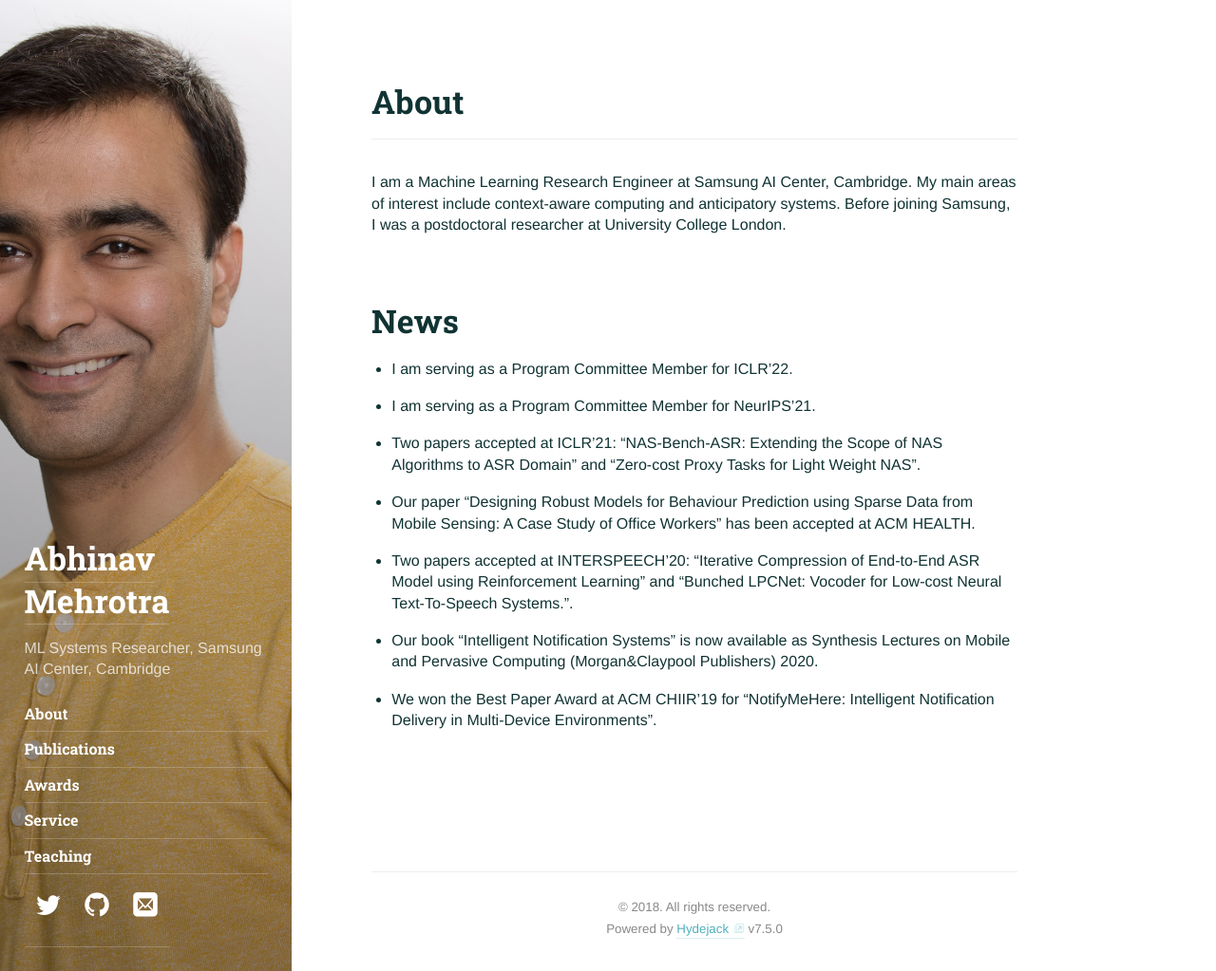
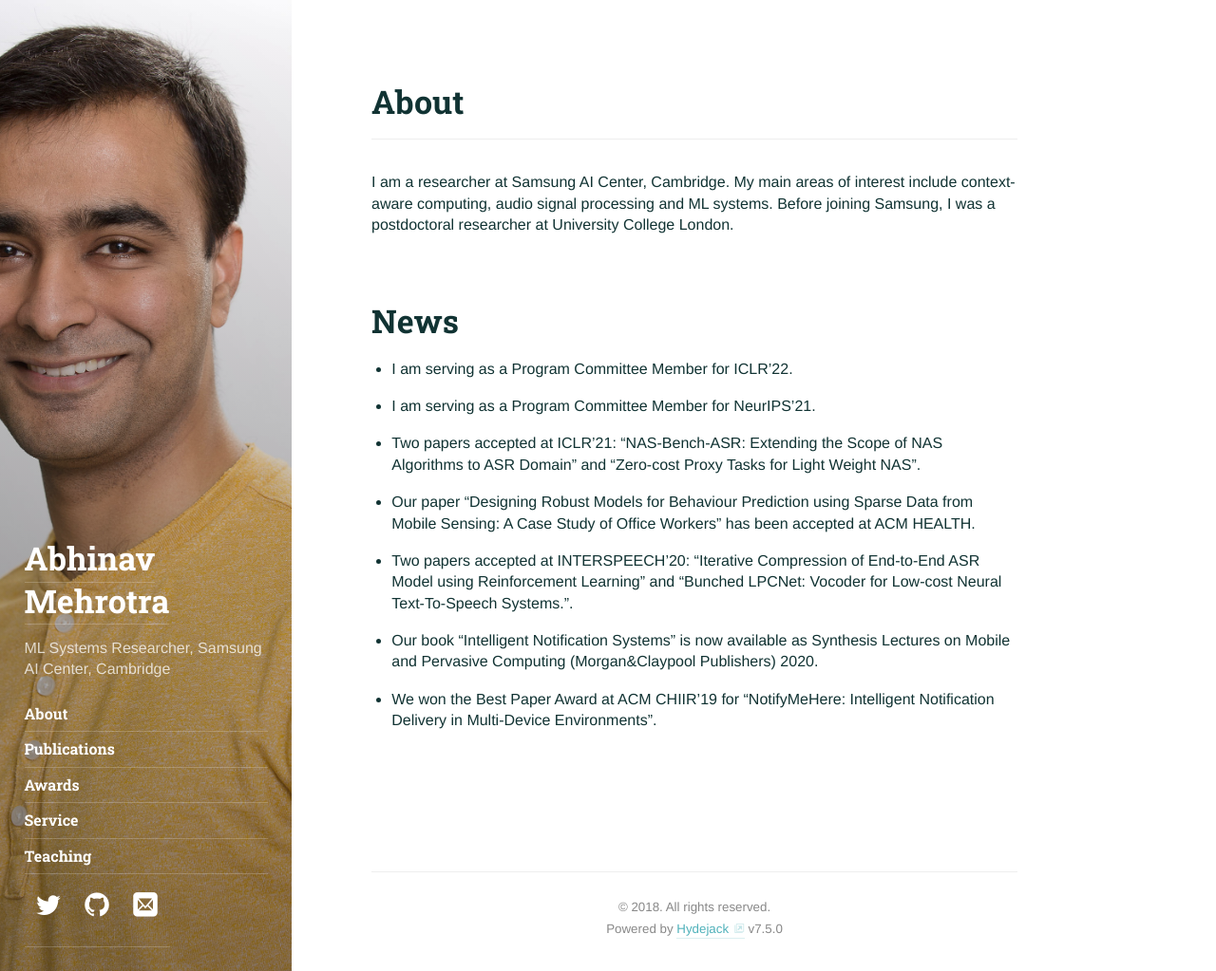
Before and after one commit to AbhinavMehrotra/AbhinavMehrotra.github.io, a Jekyll site: the page built from index.md, in a window 1280 px wide and 1023 px high. Shown: the whole window at 95% size. Built offline with Jekyll 4.4.1, drawn with Linux system fonts in a browser that asks for light colours; some web fonts are replaced.

Commit message:
Update authors.yml

```diff
--- a/_data/authors.yml
+++ b/_data/authors.yml
@@ -8,7 +8,7 @@ author1:
   # Used at the bottom of each page and at the top of the `about` layout
   # Markdown enabled, can use multiple paragraphs (enabled by `|`)
   about:             |
-    I am a Machine Learning Research Engineer at Samsung AI Center, Cambridge. My main areas of interest include context-aware computing and anticipatory systems. Before joining Samsung, I was a postdoctoral researcher at University College London.
+    I am a researcher at Samsung AI Center, Cambridge. My main areas of interest include context-aware computing, audio signal processing and ML systems. Before joining Samsung, I was a postdoctoral researcher at University College London.
 
 
   # This photo will be used in the about section
```
